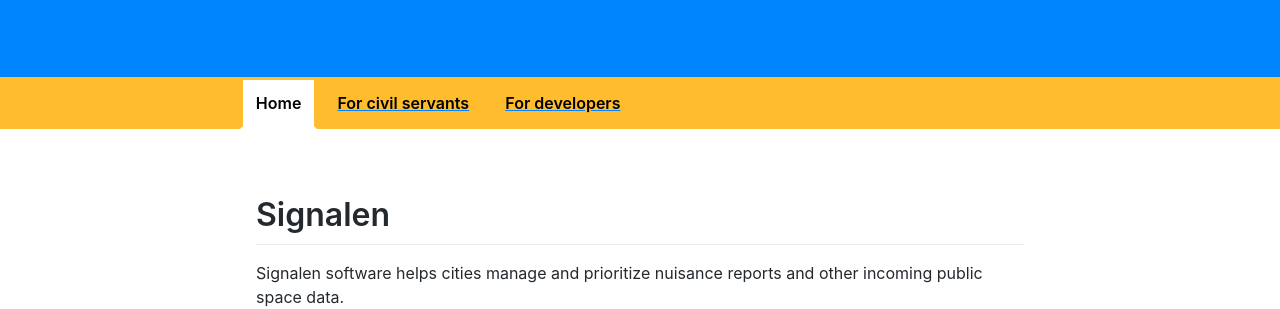
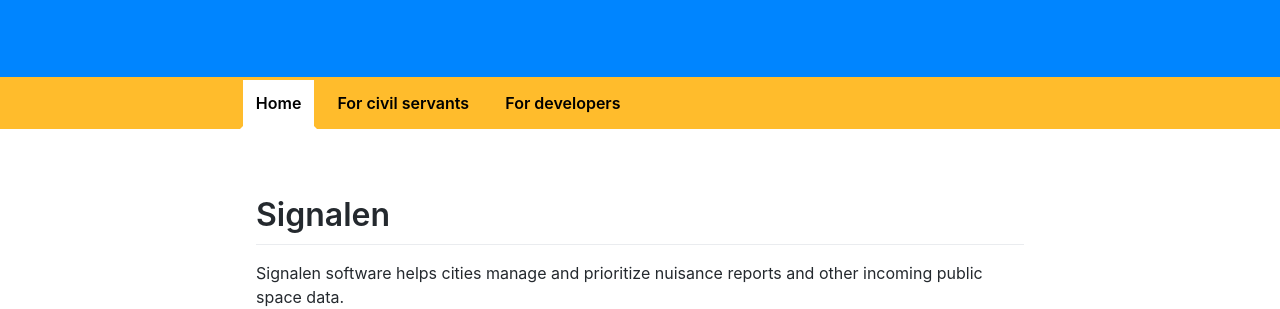
Before and after one commit to Signalen/signalen.org, a Jekyll site: the page built from index.md, in a window 1280 px wide. Shown: the part 192-501 px from the top of the page. Built offline with Jekyll 4.4.1, drawn with Linux system fonts in a browser that asks for light colours; some web fonts are replaced; our own code applies the rules of GitHub Pages for plain Markdown files.

Commit message:
remove underline from navigation menu

```diff
--- a/assets/style.css
+++ b/assets/style.css
@@ -59,6 +59,7 @@ nav>ul>li>a {
   padding: .8rem;
   color: #0085FF;
   border: .2rem solid rgb(255, 188, 44);
+  text-decoration-line: none !important;
 }
 nav>ul>li>a:visited {
   text-decoration-color:#0085FF;
```
